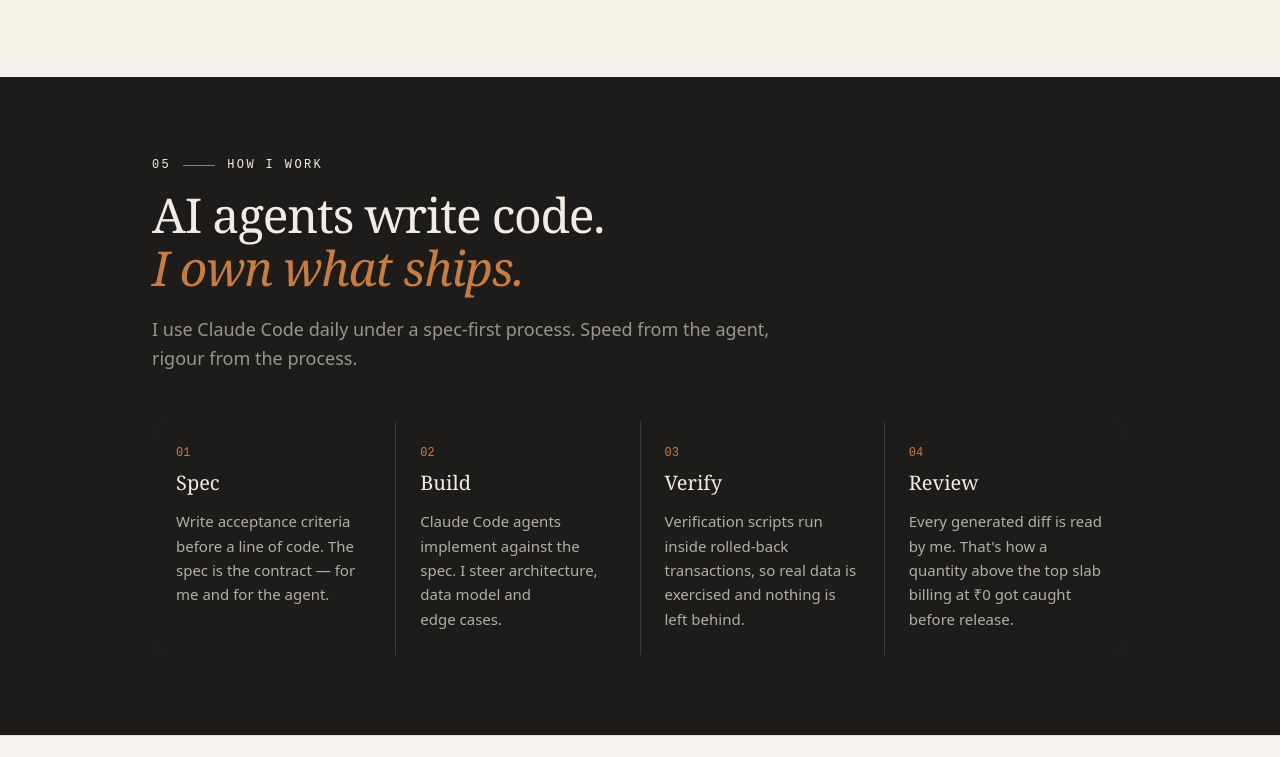
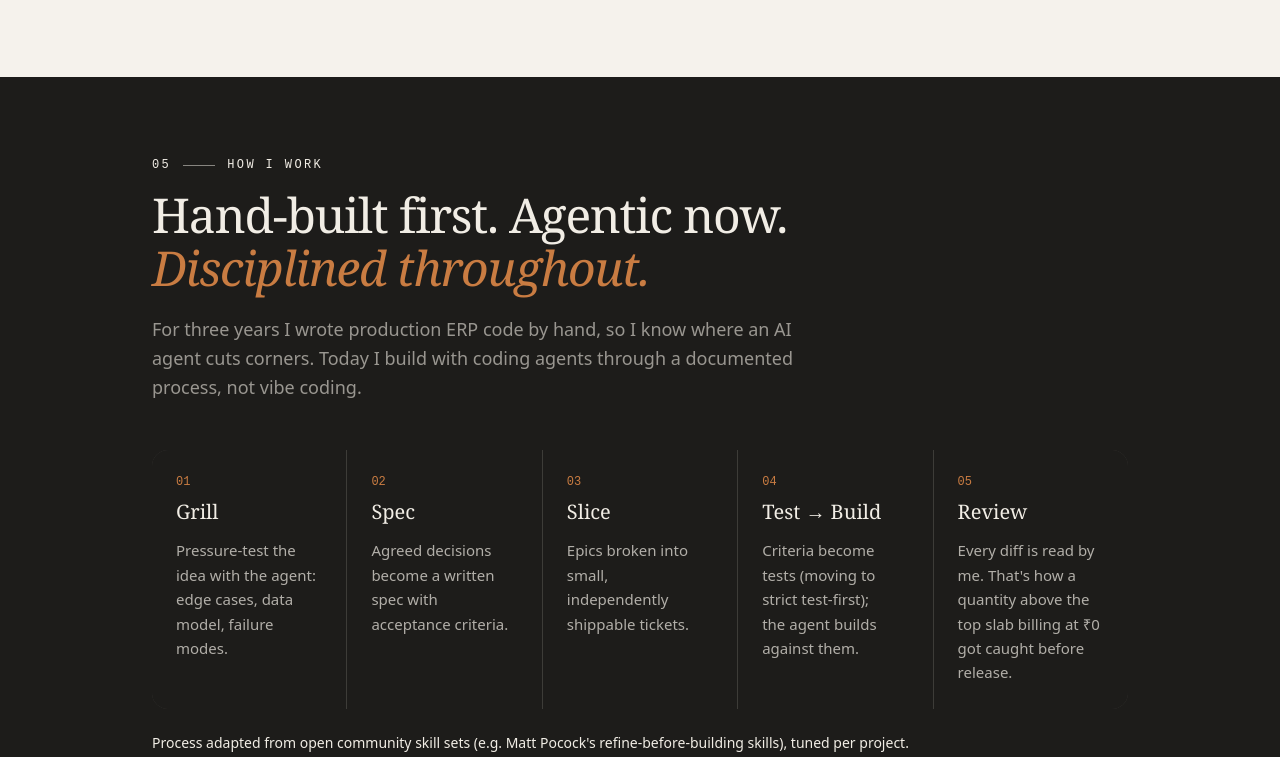
Before and after one commit to Vatsal-Kanojiya/vatsal_portfolio, an Astro site: page / in a window 1280 px wide. Shown: the part 9466-10223 px from the top of the page. Built offline with nearby package versions, Linux system fonts and the light colour scheme; Astro itself is replaced by a stand-in of ours; a web font is replaced by a local one.

Commit message:
feat(v3): reframe How I work as hand-built first, agentic now (5 steps)

```diff
--- a/src/components/Process.astro
+++ b/src/components/Process.astro
@@ -4,16 +4,17 @@ import SectionHead from './SectionHead.astro';
 ---
 <section class="bg-band text-band-ink">
   <div class="mx-auto max-w-5xl px-6 py-20 [--muted:color-mix(in_oklab,var(--band-ink)_62%,var(--band))] [--accent:var(--band-ink)]">
-    <SectionHead index="05" eyebrow="How I work" title="AI agents write code.<br/><em class='text-warm'>I own what ships.</em>"
-      lead="I use Claude Code daily under a spec-first process. Speed from the agent, rigour from the process." />
-    <ol class="grid gap-px overflow-hidden rounded-2xl bg-band-ink/15 sm:grid-cols-2 lg:grid-cols-4">
+    <SectionHead index="05" eyebrow="How I work" title="Hand-built first. Agentic now.<br/><em class='text-warm'>Disciplined throughout.</em>"
+      lead="For three years I wrote production ERP code by hand, so I know where an AI agent cuts corners. Today I build with coding agents through a documented process, not vibe coding." />
+    <ol class="grid gap-px overflow-hidden rounded-2xl bg-band-ink/15 sm:grid-cols-2 lg:grid-cols-5">
       {profile.process.map((p, i) => (
-        <li class="bg-band p-6" data-reveal style={`--d:${i * 90}ms`}>
+        <li class="bg-band p-6 sm:last:col-span-2 lg:last:col-span-1" data-reveal style={`--d:${i * 90}ms`}>
           <p class="font-mono text-xs text-warm">0{i + 1}</p>
           <h3 class="mt-2 font-display text-xl">{p.step}</h3>
           <p class="mt-3 text-[15px] leading-relaxed opacity-70">{p.text}</p>
         </li>
       ))}
     </ol>
+    <p class="mt-6 text-sm opacity-70" data-reveal>Process adapted from open community skill sets (e.g. Matt Pocock's refine-before-building skills), tuned per project.</p>
   </div>
 </section>
--- a/src/data/profile.json
+++ b/src/data/profile.json
@@ -41,9 +41,10 @@
     }
   },
   "process": [
-    { "step": "Spec", "text": "Write acceptance criteria before a line of code. The spec is the contract — for me and for the agent." },
-    { "step": "Build", "text": "Claude Code agents implement against the spec. I steer architecture, data model and edge cases." },
-    { "step": "Verify", "text": "Verification scripts run inside rolled-back transactions, so real data is exercised and nothing is left behind." },
-    { "step": "Review", "text": "Every generated diff is read by me. That's how a quantity above the top slab billing at ₹0 got caught before release." }
+    { "step": "Grill", "text": "Pressure-test the idea with the agent: edge cases, data model, failure modes." },
+    { "step": "Spec", "text": "Agreed decisions become a written spec with acceptance criteria." },
+    { "step": "Slice", "text": "Epics broken into small, independently shippable tickets." },
+    { "step": "Test → Build", "text": "Criteria become tests (moving to strict test-first); the agent builds against them." },
+    { "step": "Review", "text": "Every diff is read by me. That's how a quantity above the top slab billing at ₹0 got caught before release." }
   ]
 }
```
